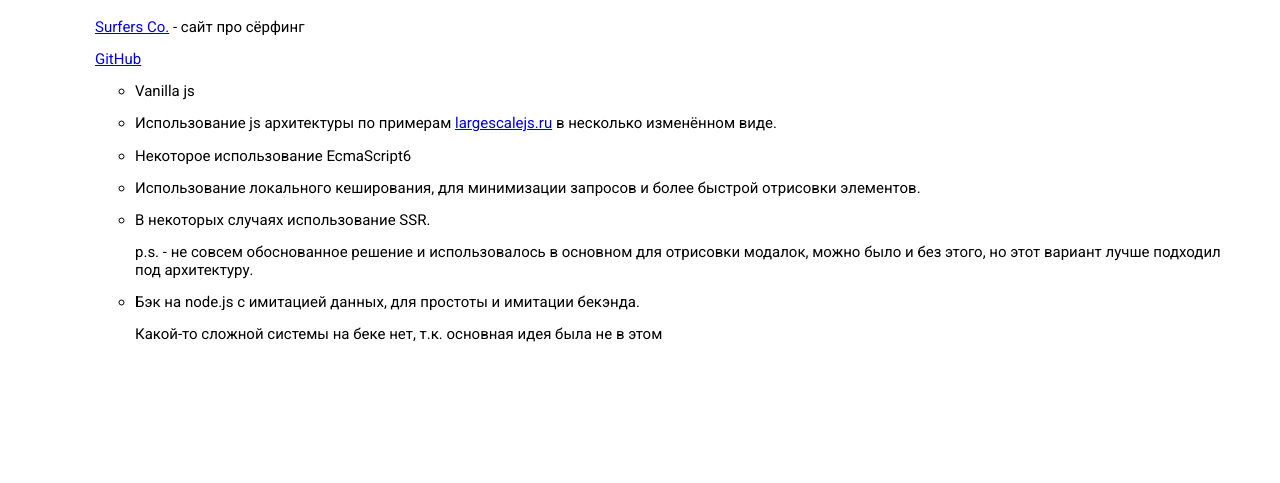
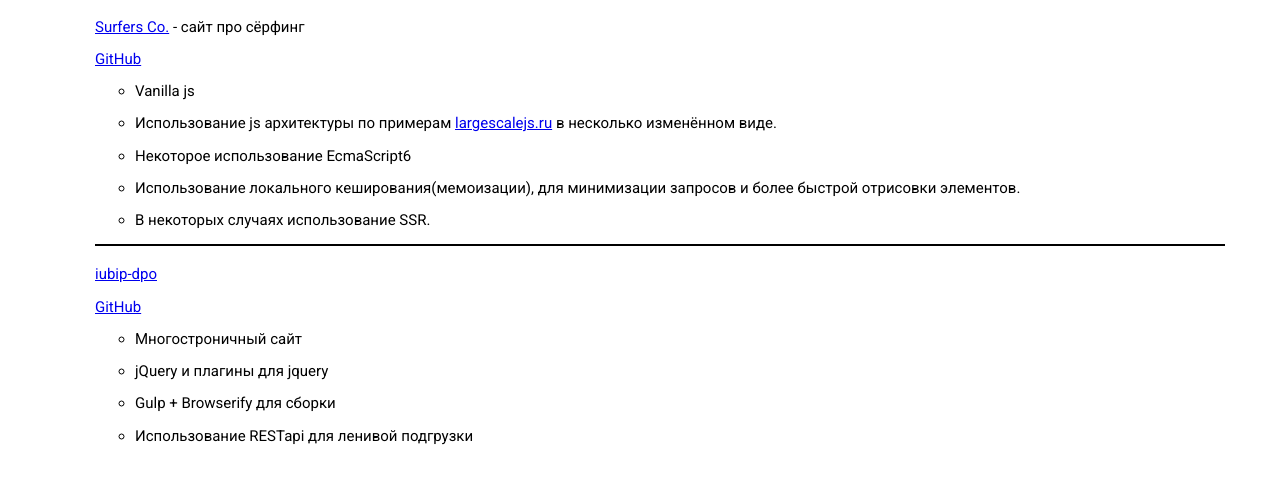
Before and after one commit to Aloving/examples, a plain HTML site: page index.html in a window 1280 px wide. Shown: the part 61-544 px from the top of the page. Drawn offline with Linux system fonts and the light colour scheme.

Commit message:
update iubip

```diff
--- a/index.html
+++ b/index.html
@@ -11,7 +11,7 @@
 	<div class="wrapper">
 		<div class="inner-container">
 			<ul class="list">
-				<li class="list__point">
+				<li class="list__point list-of-list">
 					<a href="http://34.211.21.206/">Surfers Co.</a> - сайт про сёрфинг
 					<p><a href="https://github.com/Aloving/surf-landing">GitHub</a></p>
 					<ul class="list__list">
@@ -21,15 +21,24 @@
 							<p>Некоторое использование EcmaScript6</p>
 						</li>
 						<li class="list__point">
-							<p>Использование локального кеширования, для минимизации запросов и более быстрой отрисовки элементов.</p>
+							<p>Использование локального кеширования(мемоизации), для минимизации запросов и более быстрой отрисовки элементов.</p>
 						</li>
 						<li class="list__point">
 							<p>В некоторых случаях использование SSR.</p>
-							<p>p.s. - не совсем обоснованное решение и использовалось в основном для отрисовки модалок, можно было и без этого, но этот вариант лучше подходил под архитектуру.</p>
+						</li>
+					</ul>
+				</li>
+				<li class="list__point list-of-list">
+					<a href="http://iubip-dpo.ru/">iubip-dpo</a>
+					<p><a href="https://github.com/Aloving/iubip-frontend">GitHub</a></p>
+						<ul class="list__list">
+						<li class="list__point"><p>Многостроничный сайт</p></li>
+						<li class="list__point"><p>jQuery и плагины для jquery</p></li>
+						<li class="list__point">
+							<p>Gulp + Browserify для сборки</p>
 						</li>
 						<li class="list__point">
-							<p>Бэк на node.js с имитацией данных, для простоты и имитации бекэнда.</p>
-							<p>Какой-то сложной системы на беке нет, т.к. основная идея была не в этом</p>
+							<p>Использование RESTapi для ленивой подгрузки</p>
 						</li>
 					</ul>
 				</li>
--- a/style.css
+++ b/style.css
@@ -251,3 +251,8 @@ template {
 .list__point{
   font-size: 15px;
 }
+
+.list-of-list:not(:first-child){
+  padding-top: 20px;
+  border-top: 2px solid #000;
+}
```
